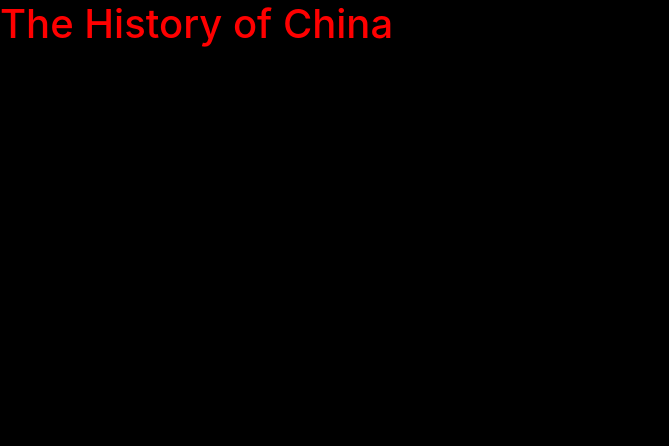
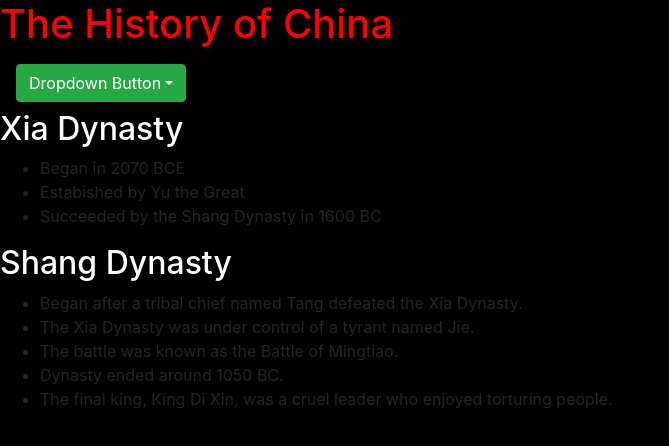
Before and after one commit to tubajack/TravelToChina, a React (Create React App) app in the folder client/: page /history in a window 1280 px wide. Shown: the top 446 px of the page, without its empty margins (0-669 px from the left). Built offline with nearby package versions, Linux system fonts and the light colour scheme.

Commit message:
Added navbars for each of the webpages. Also, added some basic history details.

```diff
--- a/client/src/pages/ChinaHistory.js
+++ b/client/src/pages/ChinaHistory.js
@@ -1,10 +1,29 @@
 import React, { Component } from "react";
+import Navbar from "../navbar/navbar";
 
 export default class ChinaHistory extends Component {
   render() {
     return (
       <div>
         <h1>The History of China</h1>
+        <Navbar />
+
+        <h2>Xia Dynasty</h2>
+
+        <ul>
+          <li>Began in 2070 BCE</li>
+          <li>Estabished by Yu the Great</li>
+          <li>Succeeded by the Shang Dynasty in 1600 BC</li>
+        </ul>
+
+        <h2>Shang Dynasty</h2>
+        <ul>
+          <li>Began after a tribal chief named Tang defeated the Xia Dynasty.</li>
+          <li>The Xia Dynasty was under control of a tyrant named Jie. </li>
+          <li>The battle was known as the Battle of Mingtiao. </li>
+          <li>Dynasty ended around 1050 BC. </li>
+          <li>The final king, King Di Xin, was a cruel leader who enjoyed torturing people.</li>
+        </ul>
       </div>
     );
   }
--- a/client/src/pages/ChineseCulture.js
+++ b/client/src/pages/ChineseCulture.js
@@ -1,10 +1,14 @@
 import React, { Component } from "react";
+import Navbar from "../navbar/navbar";
 
 export default class ChineseCulture extends Component {
   render() {
     return (
       <div>
         <h1>Chinese Culture</h1>
+        <Navbar />
+
+
       </div>
     );
   }
--- a/client/src/pages/Economy.js
+++ b/client/src/pages/Economy.js
@@ -1,10 +1,12 @@
 import React, { Component } from "react";
+import Navbar from "../navbar/navbar";
 
 export default class Economy extends Component {
   render() {
     return (
       <div>
         <h1>The Economy of China</h1>
+        <Navbar />
       </div>
     );
   }
--- a/client/src/pages/Geography.js
+++ b/client/src/pages/Geography.js
@@ -1,10 +1,12 @@
 import React, { Component } from "react";
+import Navbar from "../navbar/navbar";
 
 export default class Geography extends Component {
   render() {
     return (
       <div>
         <h1>Geography of China</h1>
+        <Navbar />
       </div>
     );
   }
--- a/client/src/pages/Politics.js
+++ b/client/src/pages/Politics.js
@@ -1,10 +1,12 @@
 import React, { Component } from "react";
+import Navbar from "../navbar/navbar";
 
 export default class Politics extends Component {
   render() {
     return (
       <div>
         <h1>Political Beliefs in China</h1>
+        <Navbar />
       </div>
     );
   }
--- a/client/src/pages/Technology.js
+++ b/client/src/pages/Technology.js
@@ -1,10 +1,12 @@
 import React, { Component } from "react";
+import Navbar from "../navbar/navbar";
 
 export default class Technology extends Component {
   render() {
     return (
       <div>
         <h1>Technological Advances in China</h1>
+        <Navbar />
       </div>
     );
   }
--- a/client/src/pages/TravelToChina.js
+++ b/client/src/pages/TravelToChina.js
@@ -1,10 +1,12 @@
 import React, { Component } from "react";
+import Navbar from "../navbar/navbar";
 
 export default class TravelToChina extends Component {
   render() {
     return (
       <div>
         <h1>You want to travel to China? You have come to the right page?</h1>
+        <Navbar />
       </div>
     );
   }
```
